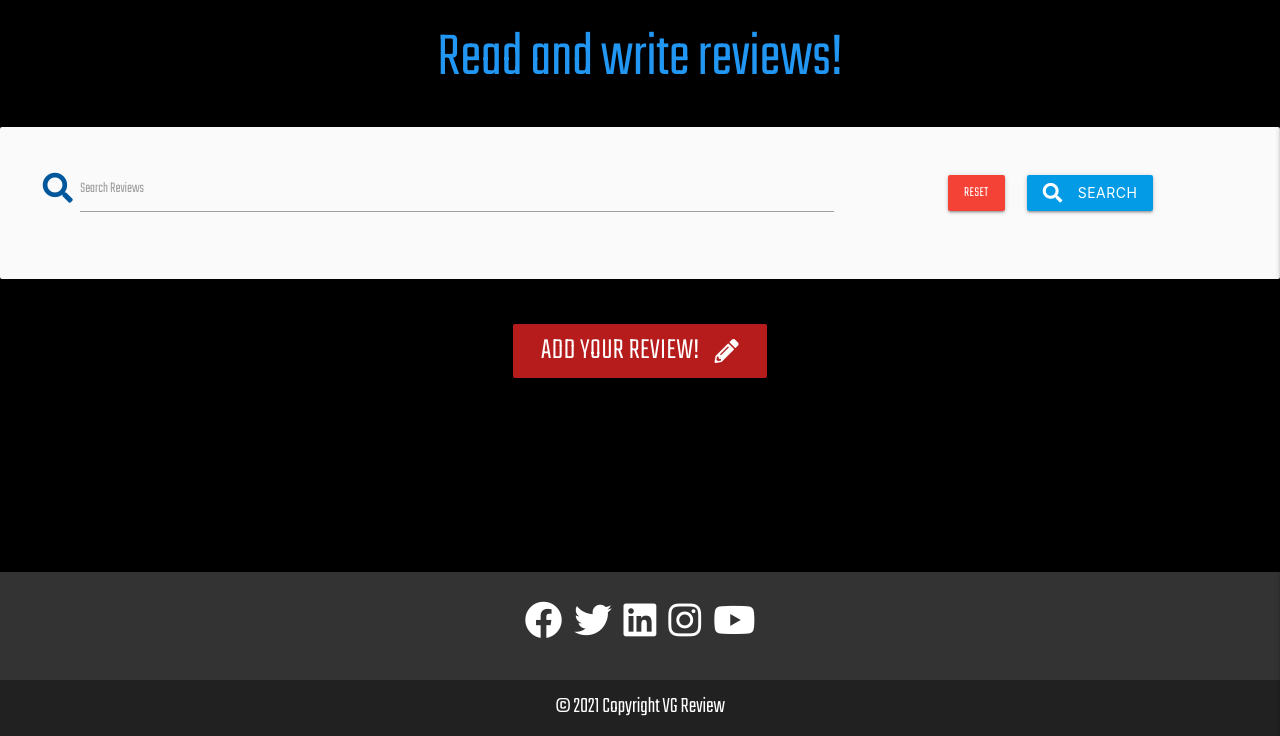
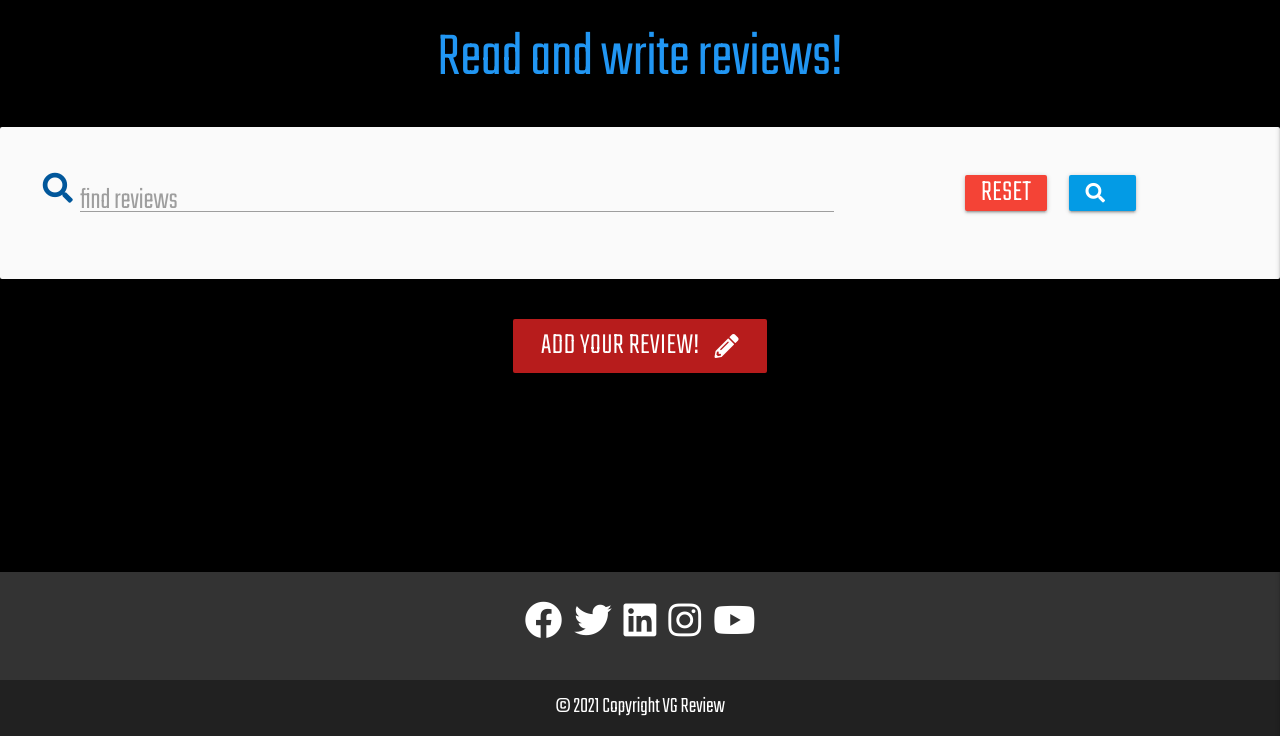
Before and after one commit to Code-Institute-Submissions/joshhunt1991-Milestone_3_AprResub, a Flask app: page /search in a window 1280 px wide. Shown: the part 64-800 px from the top of the page. Run offline with Flask 2, Linux system fonts and the light colour scheme; data that the repository does not hold is empty; some libraries are stand-ins or nearby versions.

Commit message:
styled search bar on review page

```diff
--- a/static/css/style.css
+++ b/static/css/style.css
@@ -137,6 +137,8 @@ p {
 .review-text {
     font-size: 2em;
     margin: 5px;
+    padding: 0px;
+    width: 100%;
 }
 
 .review-col {
@@ -151,6 +153,10 @@ p {
 .image-button:hover {
 background-color: #000000;
 opacity: 0.5;
+}
+
+.review-div {
+    width: 100%;
 }
 
 /* images */
@@ -173,6 +179,10 @@ opacity: 0.5;
     height: 250px;
 }
 
+.input-field>label {
+    font-size: 2em;
+}
+
 /* buttons */
 
 .signup-btn {
@@ -181,8 +191,12 @@ opacity: 0.5;
     font-weight: 800;
 }
 
-.add-review {
+.add-review-div {
     padding: 25px;
+}
+
+.button-text {
+    font-size: 2em;
 }
 
 .btn {
--- a/templates/reviews.html
+++ b/templates/reviews.html
@@ -13,12 +13,12 @@
                 <div class="input-field col s12 m8">
                     <i class="fas fa-search prefix light-blue-text text-darken-4"></i>
                     <input type="text" name="query" id="query" minlength="3" class="validate" required>
-                    <label for="query">Search Reviews</label>
+                    <label class="body-text" for="query">find reviews</label>
                 </div>
                 <div class="col s12 m4">
-                    <a href="{{ url_for('reviews') }}" class="red btn text-shadow">Reset</a>
+                    <a href="{{ url_for('reviews') }}" class="red btn text-shadow button-text">Reset</a>
                     <button type="submit" class="light-blue darken-1 btn text-shadow">
-                        <i class="fas fa-search left"></i> Search
+                        <i class="fas fa-search left"></i>
                     </button>
                 </div>
             </div>
@@ -26,8 +26,8 @@
     </div>
 
     <!-- add review link -->
-    <div class="center add-review">
-        <a href="{{ url_for('add_game', username=session['user']) }}" class="review-text waves-effect waves-light btn-large red darken-4"><i class="fas fa-pencil-alt right"></i>Add your review!</a>
+    <div class="center add-review-div">
+        <a href="{{ url_for('add_game', username=session['user']) }}" class="add-review waves-effect waves-light btn-large red darken-4 button-text"><i class="fas fa-pencil-alt right"></i>Add your review!</a>
     </div>
 
 <div class="container review-container">
@@ -35,12 +35,12 @@
     <div class="row">
     <div class="col s12 white-text review-col">
         <div class="row">
-            <div class="col s12">
+            <div class="col s12 center">
                 <img class="chosen-image" src="{{ game.background_image }}">
             </div>
-            <div class="col s8">
+            <div class="col s12 review-div">
                 <h2 class="blue-text">{{ game.game_name }}</h2>
-                <p class="review-text">Release date - {{ game.released }}</p>
+                <p class="blue-text bodytext review-text">Release date - {{ game.released }}</p>
                 {% if game.rating == "5" %}
                 <p class="review-text"><i class="fas fa-star"></i><i class="fas fa-star"></i><i class="fas fa-star"></i><i class="fas fa-star"></i><i class="fas fa-star"></i></p>
                 {% elif game.rating == "4" %}
```
